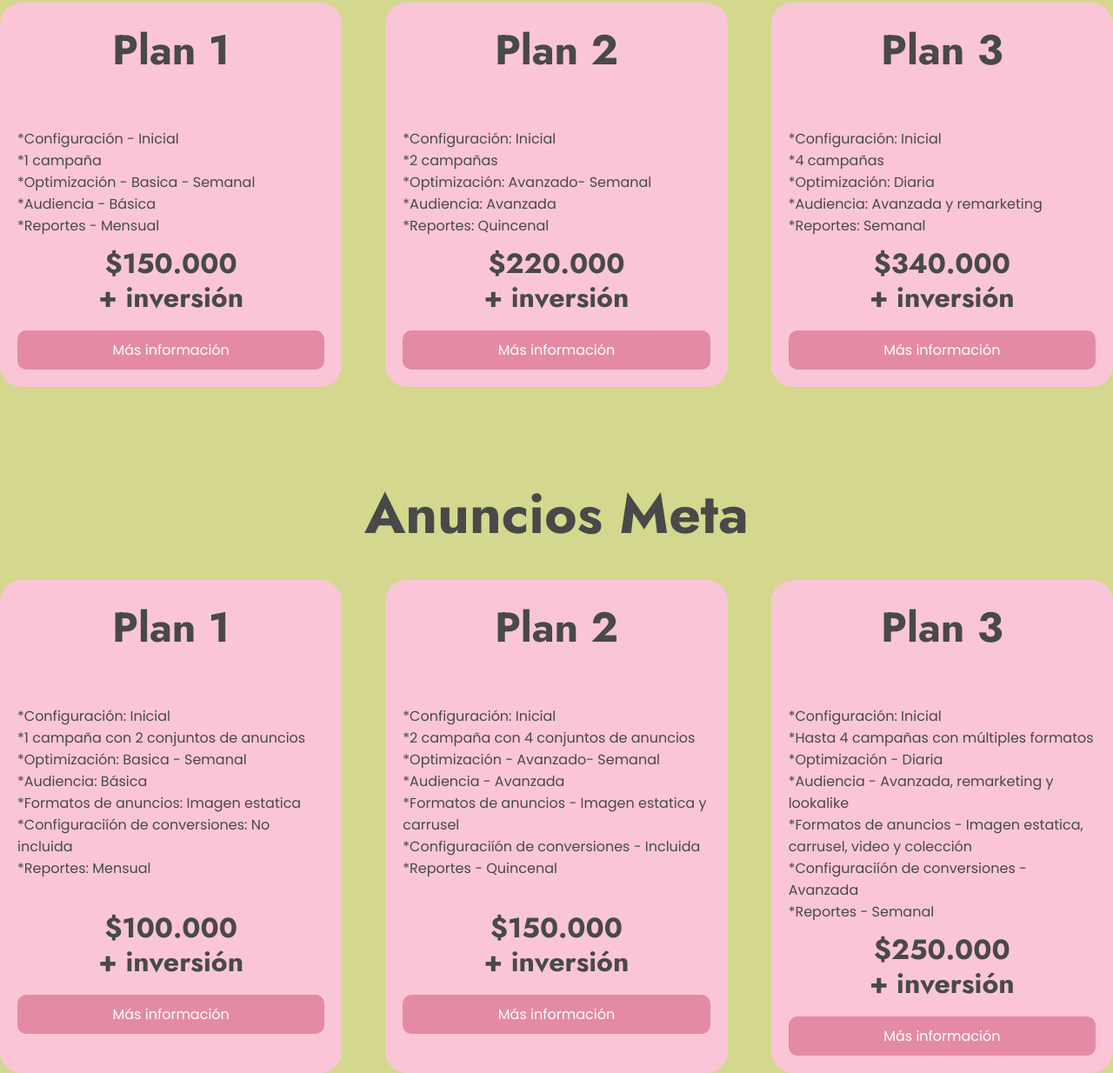
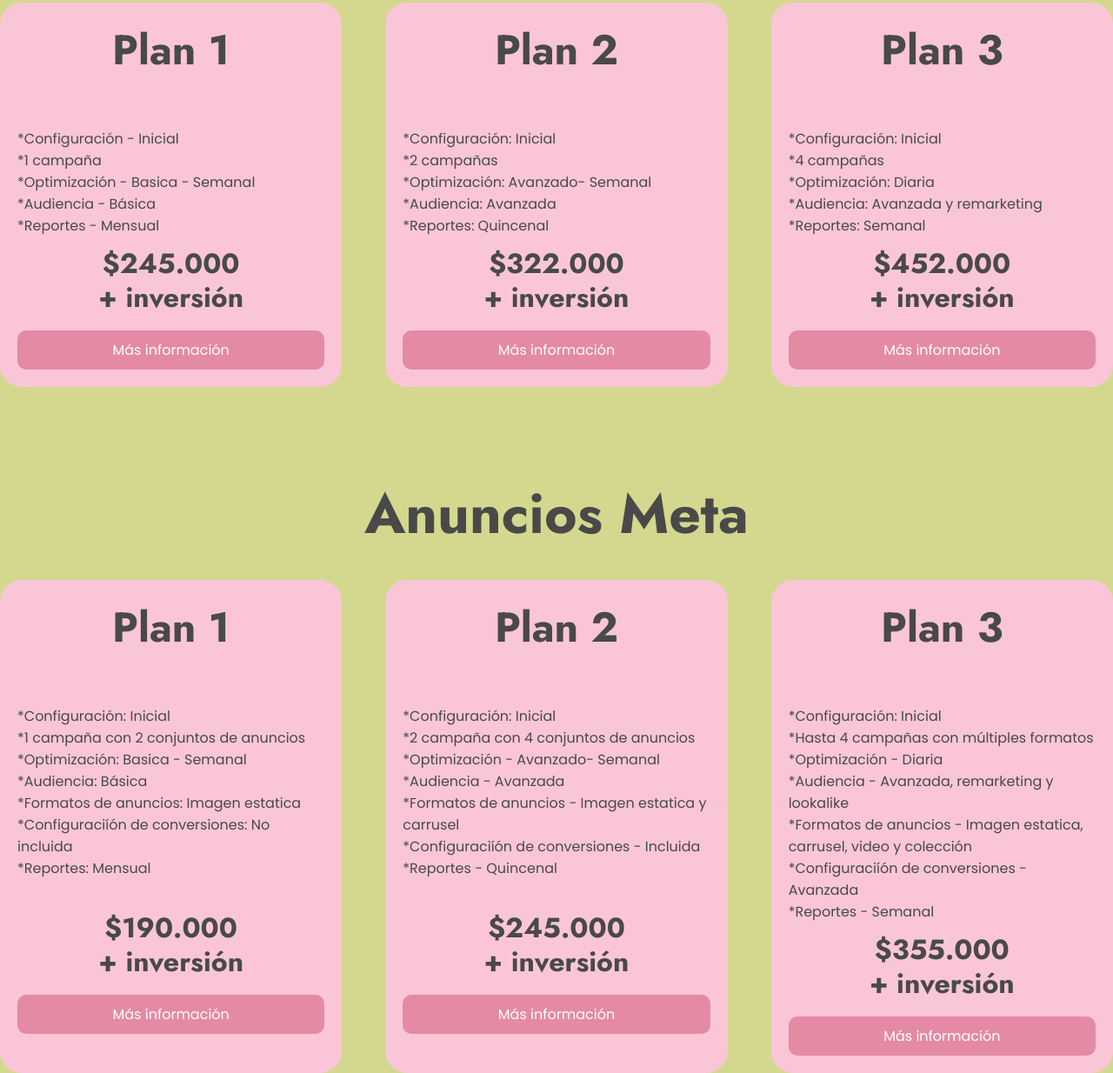
Before and after one commit to FacuEma25/Cande, a plain HTML site: page publicidad-digital.html in a window 1280 px wide. Shown: the part 939-2173 px from the top of the page at 87% size. Drawn offline with nearby package versions, Linux system fonts and the light colour scheme; a web font is replaced by a local one.

Commit message:
cambios-precios

```diff
--- a/publicidad-digital.html
+++ b/publicidad-digital.html
@@ -68,7 +68,7 @@
                     <p>Reportes - Mensual</p>
                 </div>
                 <div class="precio">
-                    <h4>150.000</h4>
+                    <h4>245.000</h4>
                     <h5>+ inversión</h5>
                 </div>
 
@@ -92,7 +92,7 @@
                 </div>
 
                 <div class="precio">
-                    <h4>220.000</h4>
+                    <h4>322.000</h4>
                     <h5>+ inversión</h5>
                 </div>
 
@@ -115,7 +115,7 @@
                 </div>
 
                 <div class="precio">
-                    <h4>340.000</h4>
+                    <h4>452.000</h4>
                     <h5>+ inversión</h5>
                 </div>
 
@@ -147,7 +147,7 @@
                     <br>
                 </div>
                 <div class="precio">
-                    <h4>100.000</h4>
+                    <h4>190.000</h4>
                     <h5>+ inversión</h5>
                 </div>
 
@@ -174,7 +174,7 @@
                 </div>
 
                 <div class="precio">
-                    <h4>150.000</h4>
+                    <h4>245.000</h4>
                     <h5>+ inversión</h5>
                 </div>
 
@@ -199,7 +199,7 @@
                 </div>
 
                 <div class="precio">
-                    <h4>250.000</h4>
+                    <h4>355.000</h4>
                     <h5>+ inversión</h5>
                 </div>
 
```
Also changed, not shown: sitios-web.html (+1 -1 lines).
